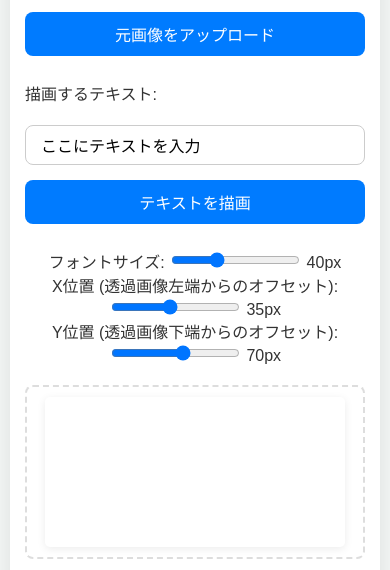
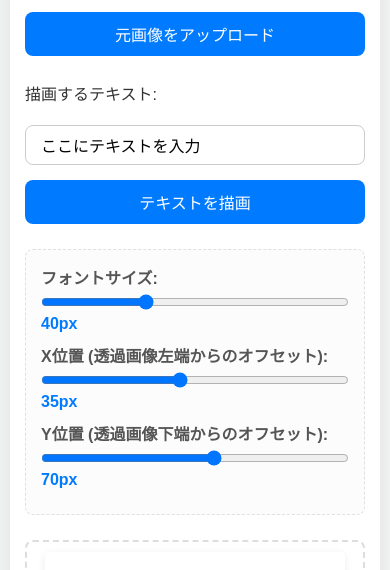
Before and after one commit to matsugematsuge/aori-tool, a plain HTML site: page index.html in a window 390 px wide. Shown: the part 210-780 px from the top of the page. Drawn offline with Linux system fonts and the light colour scheme.

Commit message:
Update style.css

```diff
--- a/style.css
+++ b/style.css
@@ -48,6 +48,43 @@ p {
     flex-wrap: wrap;
     justify-content: center;
     gap: 10px;
+}
+
+.text-control-section {
+    margin-bottom: 25px;
+    padding: 15px;
+    border: 1px dashed #e0e0e0;
+    border-radius: 8px;
+    background-color: #fcfcfc;
+}
+
+.control-group {
+    display: flex;
+    align-items: center;
+    justify-content: center; /* 中央寄せ */
+    flex-wrap: wrap; /* 小さい画面で折り返す */
+    margin-bottom: 10px;
+    gap: 10px; /* 要素間の隙間 */
+}
+
+.control-group label {
+    font-weight: bold;
+    color: #555;
+    min-width: 150px; /* ラベルの幅を固定して揃える */
+    text-align: right; /* ラベルを右寄せ */
+}
+
+.control-group input[type="range"] {
+    flex-grow: 1; /* スライダーが利用可能なスペースを埋める */
+    max-width: 300px; /* 最大幅 */
+    margin: 0 10px; /* 左右に少し余白 */
+}
+
+.control-group span {
+    font-weight: bold;
+    color: #007bff;
+    min-width: 50px; /* 値の表示領域を固定 */
+    text-align: left; /* 値を左寄せ */
 }
 
 .button {
@@ -179,6 +216,29 @@ button:disabled {
         margin-bottom: 5px;
     }
 
+    .text-control-section .control-group {
+        flex-direction: column;
+        align-items: flex-start;
+        gap: 5px;
+    }
+
+    .text-control-section .control-group label {
+        width: 100%;
+        text-align: left;
+        min-width: unset;
+    }
+
+    .text-control-section .control-group input[type="range"] {
+        width: 100%;
+        max-width: 100%;
+        margin: 0;
+    }
+
+    .text-control-section .control-group span {
+        width: 100%;
+        text-align: left;
+    }
+
     .canvas-area {
         padding: 10px;
     }
```
